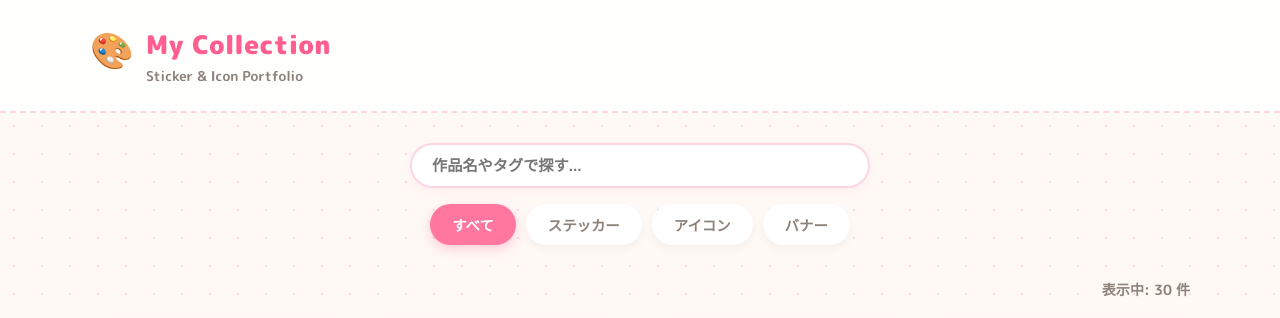
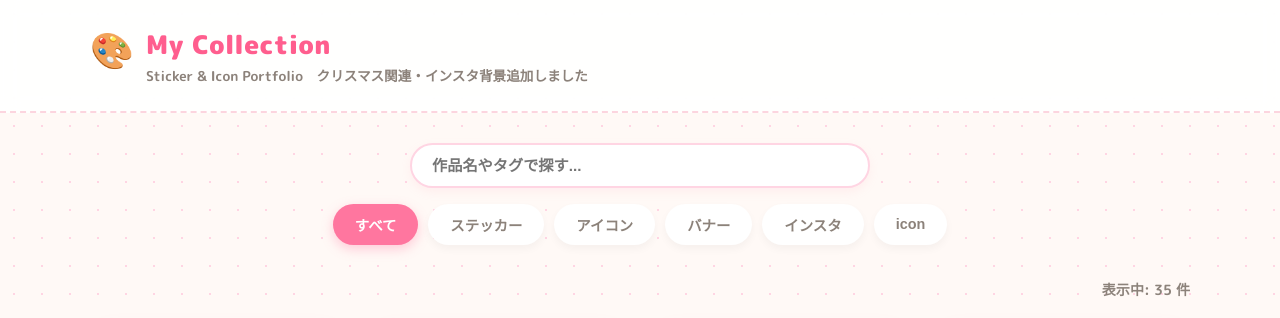
Before and after one commit to teshiokayumi/Sticker, a plain HTML site: page docs/index.html in a window 1280 px wide. Shown: the top 318 px of the page. Drawn offline with Linux system fonts and the light colour scheme.

Commit message:
Enhance index.html with Christmas-themed updates
Updated logo subtitle with new content and added multiple Christmas-themed assets for Instagram backgrounds and icons.

```diff
--- a/docs/index.html
+++ b/docs/index.html
@@ -537,7 +537,7 @@
         <span class="logo-badge">🎨</span>
         <div>
           <h1 class="logo-title">My Collection</h1>
-          <p class="logo-subtitle">Sticker & Icon Portfolio</p>
+          <p class="logo-subtitle">Sticker & Icon Portfolio　クリスマス関連・インスタ背景追加しました</p>
         </div>
       </div>
     </div>
@@ -924,7 +924,7 @@
         format: "png (バナー)",
         description: "自由に加工してね"
         },
-      {
+     　 {
         id: 30,
         title: "めりくり！",
         category: "アイコン",
@@ -933,6 +933,56 @@
         image: "assets/Christmas001.png",
         format: "png (アイコン)",
         description: "ご自由にお使いください"
+        },
+      　{
+        id: 31,
+        title: "インスタ背景",
+        category: "インスタ",
+        type: "バナー",
+        tags: ["キュート", "赤", "緑", "Christmas"],
+        image: "assets/Christmas002.png",
+        format: "png (背景)",
+        description: "自由に加工してね"
+        },
+      　{
+        id: 32,
+        title: "インスタ背景",
+        category: "インスタ",
+        type: "バナー",
+        tags: ["キュート", "赤", "緑", "Christmas"],
+        image: "assets/Christmas003.png",
+        format: "png (背景)",
+        description: "自由に加工してね"
+        },
+       {
+        id: 33,
+        title: "cute girl",
+        category: "icon",
+        type: "アイコン",
+        tags: ["キュート", "女の子", "アイコン", "Christmas"],
+        image: "assets/Christmas004.png",
+        format: "png (背景)",
+        description: "ｘのアイコンにどうぞ"
+        },
+        {
+        id: 34,
+        title: "cute girl",
+        category: "icon",
+        type: "アイコン",
+        tags: ["キュート", "女の子", "アイコン", "Christmas"],
+        image: "assets/Christmas005.png",
+        format: "png (背景)",
+        description: "Ｘのアイコンにどうぞ"
+        },
+        {
+        id: 35,
+        title: "cute girl",
+        category: "icon",
+        type: "アイコン",
+        tags: ["キュート", "女の子", "アイコン", "Christmas"],
+        image: "assets/Christmas006.png",
+        format: "png (背景)",
+        description: "Ｘのアイコンにどうぞ"
         },
        ];
 
```
